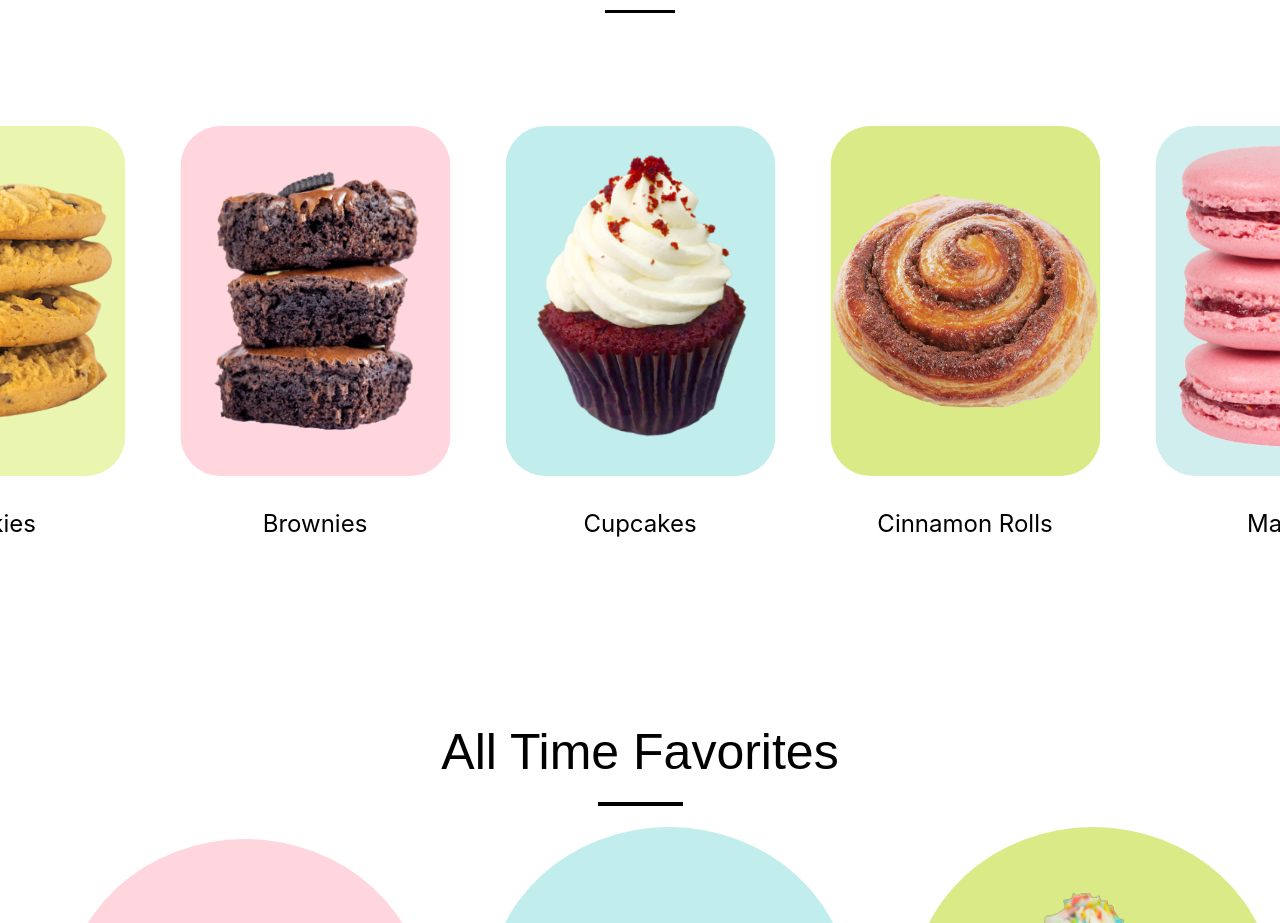
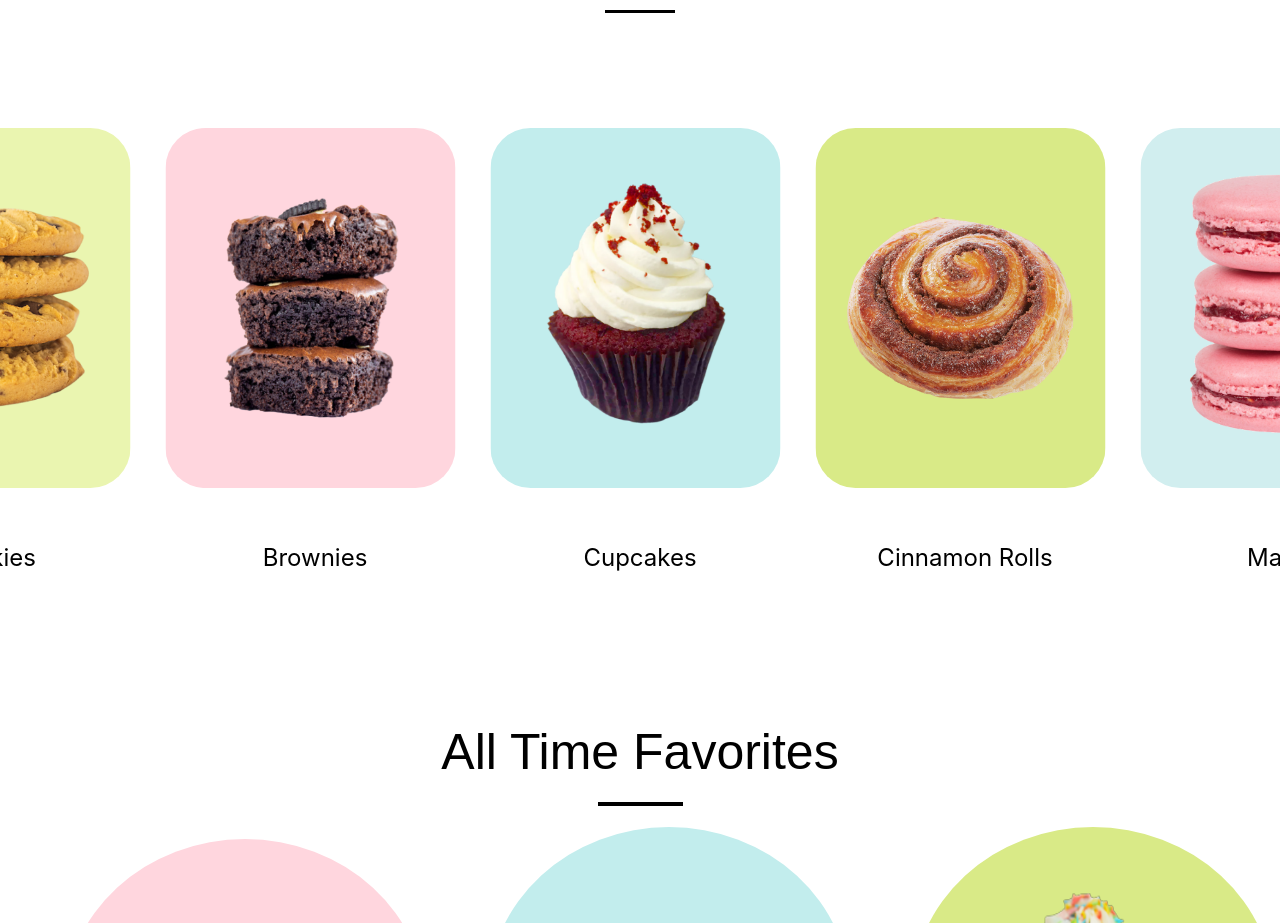
Before and after one commit to SaraBaassiri/baked_lb-website, a React (Create React App) app: page / in a window 1280 px wide. Shown: the part 1743-2666 px from the top of the page. Built offline with nearby package versions, Linux system fonts and the light colour scheme; a web font is replaced by a local one.

Commit message:
Final Push?

```diff
--- a/src/Views/Home/Home.css
+++ b/src/Views/Home/Home.css
@@ -286,9 +286,9 @@
 }
 
 .card-image {
-  width: 270px;
-  height: 350px;
-  padding: 3px;
+  width: 300px;
+  height: 380px;
+  padding: 5px;
   justify-content: center;
   align-items: center;
 }
@@ -296,8 +296,8 @@
 .card-image img {
   justify-content: center;
   align-items: center;
-  width: 270px;
-  height: 350px;
+  width: 230px;
+  height: 300px;
   object-fit: contain;
   border-radius: 40px;
 }
@@ -306,40 +306,52 @@
   background-color: #ffd6de;
   width: 270px;
   height: 350px;
+  padding: 30px;
 }
 
 .card-img2 {
   background-color: #c2eded;
   width: 270px;
   height: 350px;
+  padding: 30px;
 }
 
 .card-img3 {
   background-color: #d9ea87;
-  width: 270px;
-  height: 350px;
+  /* width: 250px;
+  height: 350px; */
+  padding: 30px;
 }
+
+/* .card-img3 img {
+  width: 150px;
+  height: 250px;
+} */
 
 .card-img4 {
   background-color: #eaf5b0;
   width: 270px;
   height: 350px;
+  padding: 30px;
 }
 
 .card-img5 {
   background-color: #fcf7c7;
   width: 270px;
   height: 350px;
+  padding: 30px;
 }
 
 .card-img6 {
   background-color: #d1eeef;
   width: 270px;
   height: 350px;
+  padding: 30px;
 }
 
 .card-img7 {
   background-color: #ffd6de;
+  padding: 30px;
 }
 
 .card {
@@ -571,7 +583,6 @@
   margin: 0 auto;
 }
 
-
 .Custom-Des {
   color: black;
   font-size: 35px;
```
Also changed, not shown: src/Components/Wheel/Wheel.css (+7 -6 lines).
